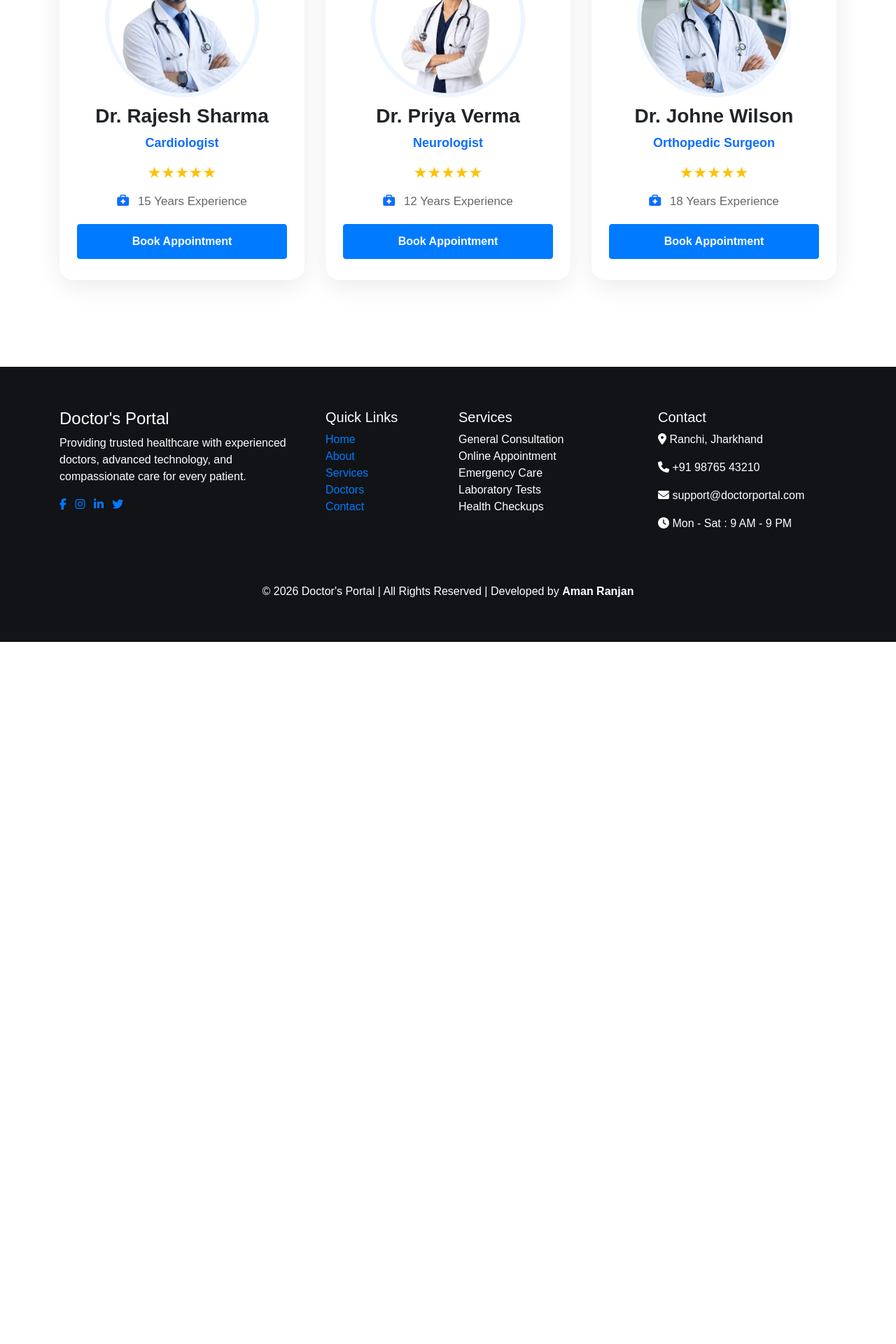
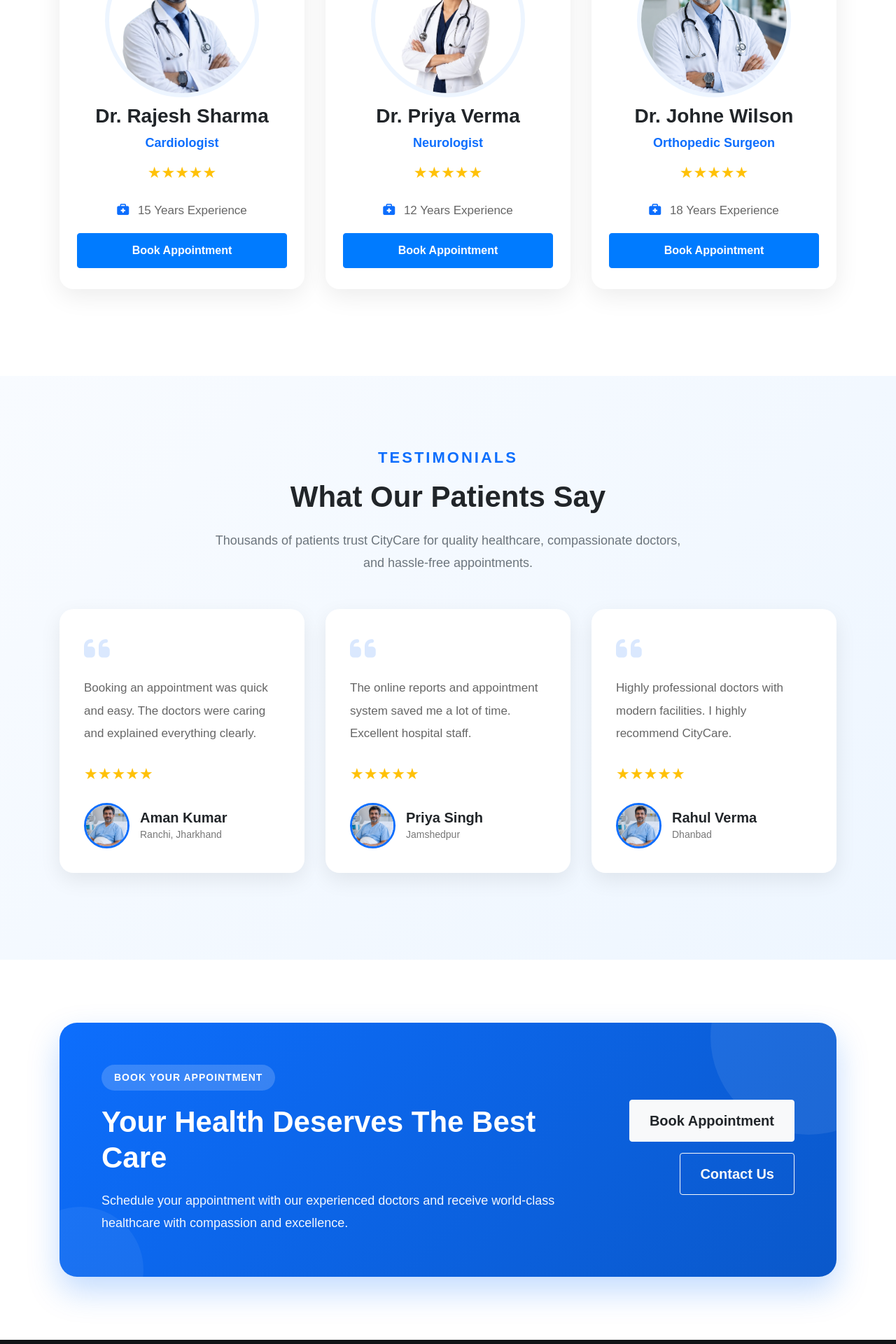
Before and after one commit to aman-ranjan-1/doctor-portal-django, a Django app: page / in a window 1280 px wide. Shown: the part 4160-6080 px from the top of the page at 70% size. Before the commit the page ends 5077 px from the top, so only its background shows below. Run offline with Django 5.2, Linux system fonts and the light colour scheme.

Commit message:
Added CTA and Testimonials in Home Page

```diff
--- a/home/urls.py
+++ b/home/urls.py
@@ -5,4 +5,5 @@ urlpatterns = [
     path("", views.home, name="home"),
     path("about/", views.about, name="about"),
     path("services/", views.services, name="services"),
+    path("contact/", views.contact, name="contact"),
 ]
--- a/home/views.py
+++ b/home/views.py
@@ -9,3 +9,5 @@ def about(request):
 
 def services(request):
     return render(request, "home/services.html")
+def contact(request):
+    return render(request, "contact.html")
--- /dev/null
+++ b/static/css/home/cta.css
@@ -0,0 +1,177 @@
+/* ==========================================
+   CTA SECTION
+========================================== */
+
+.cta-section{
+
+    padding:90px 0;
+
+    background:#ffffff;
+
+}
+
+.cta-box{
+
+    background:linear-gradient(
+        135deg,
+        #0d6efd,
+        #0a58ca
+    );
+
+    color:#fff;
+
+    padding:60px;
+
+    border-radius:25px;
+
+    position:relative;
+
+    overflow:hidden;
+
+    box-shadow:0 20px 45px rgba(13,110,253,.25);
+
+}
+
+/* Decorative Circles */
+
+.cta-box::before{
+
+    content:"";
+
+    position:absolute;
+
+    width:280px;
+
+    height:280px;
+
+    background:rgba(255,255,255,.08);
+
+    border-radius:50%;
+
+    top:-120px;
+
+    right:-100px;
+
+}
+
+.cta-box::after{
+
+    content:"";
+
+    position:absolute;
+
+    width:180px;
+
+    height:180px;
+
+    background:rgba(255,255,255,.06);
+
+    border-radius:50%;
+
+    bottom:-80px;
+
+    left:-60px;
+
+}
+
+.cta-tag{
+
+    display:inline-block;
+
+    background:rgba(255,255,255,.18);
+
+    padding:8px 18px;
+
+    border-radius:30px;
+
+    font-size:14px;
+
+    font-weight:600;
+
+    letter-spacing:1px;
+
+    margin-bottom:20px;
+
+}
+
+.cta-box h2{
+
+    font-size:42px;
+
+    font-weight:700;
+
+    margin-bottom:20px;
+
+}
+
+.cta-box p{
+
+    font-size:18px;
+
+    line-height:1.8;
+
+    opacity:.95;
+
+    margin-bottom:0;
+
+}
+
+.cta-box .btn{
+
+    padding:14px 28px;
+
+    border-radius:30px;
+
+    font-weight:600;
+
+    transition:.3s;
+
+}
+
+.cta-box .btn:hover{
+
+    transform:translateY(-4px);
+
+}
+
+@media(max-width:992px){
+
+    .cta-box{
+
+        text-align:center;
+
+        padding:40px 30px;
+
+    }
+
+    .cta-box h2{
+
+        font-size:32px;
+
+    }
+
+}
+
+@media(max-width:768px){
+
+    .cta-section{
+
+        padding:70px 0;
+
+    }
+
+    .cta-box h2{
+
+        font-size:28px;
+
+    }
+
+    .cta-box .btn{
+
+        width:100%;
+
+        margin-bottom:15px;
+
+    }
+
+}
--- a/static/css/home/testimonials.css
+++ b/static/css/home/testimonials.css
@@ -0,0 +1,119 @@
+/* ==========================================
+   Testimonials Section
+========================================== */
+
+.testimonials-section{
+
+    padding:100px 0;
+
+    background:linear-gradient(135deg,#f8fbff,#eef6ff);
+
+}
+
+.testimonial-card{
+
+    background:#fff;
+
+    border-radius:20px;
+
+    padding:35px;
+
+    box-shadow:0 10px 30px rgba(0,0,0,.08);
+
+    transition:.4s;
+
+    height:100%;
+
+}
+
+.testimonial-card:hover{
+
+    transform:translateY(-10px);
+
+    box-shadow:0 20px 45px rgba(13,110,253,.18);
+
+}
+
+.quote-icon{
+
+    font-size:42px;
+
+    color:#0d6efd;
+
+    opacity:.15;
+
+    margin-bottom:20px;
+
+}
+
+.review{
+
+    color:#666;
+
+    line-height:1.9;
+
+    font-size:17px;
+
+    margin-bottom:25px;
+
+}
+
+.rating{
+
+    color:#ffc107;
+
+    font-size:22px;
+
+    margin-bottom:25px;
+
+}
+
+.patient-info{
+
+    display:flex;
+
+    align-items:center;
+
+}
+
+.patient-info img{
+
+    width:65px;
+
+    height:65px;
+
+    border-radius:50%;
+
+    object-fit:cover;
+
+    margin-right:15px;
+
+    border:3px solid #0d6efd;
+
+}
+
+.patient-info h5{
+
+    margin:0;
+
+    font-weight:700;
+
+}
+
+.patient-info span{
+
+    color:#777;
+
+    font-size:14px;
+
+}
+
+@media(max-width:768px){
+
+    .testimonials-section{
+
+        padding:70px 0;
+
+    }
+
+}
--- a/static/css/style.css
+++ b/static/css/style.css
@@ -8,6 +8,7 @@
 @import url("home/whychoose.css");
 @import url("home/doctors.css");
 @import url("home/testimonials.css");
+@import url("home/cta.css");
 @import url("home/contact.css");
 @import url("accounts/login.css");
 @import url("accounts/register.css");
--- a/templates/accounts/login.html
+++ b/templates/accounts/login.html
@@ -20,7 +20,7 @@
                         <h2 class="text-primary mt-3">Welcome Back</h2>
 
                         <p class="text-white">
-                            Sign in to continue to Doctor Portal
+                            Sign in to continue to CityCare's Portal
                         </p>
 
                     </div>
--- a/templates/accounts/register.html
+++ b/templates/accounts/register.html
@@ -17,10 +17,10 @@
 
                         <i class="fa-solid fa-user-gear register-icon"></i>
 
-                        <h2 class="mt-3">Create Account</h2>
+                        <h2 class="text-primary mt-3">Create Account</h2>
 
                         <p class="text-muted">
-                            Join Doctor Portal and manage your healthcare easily.
+                            Join CityCare and manage your healthcare easily.
                         </p>
 
                     </div>
--- a/templates/home/index.html
+++ b/templates/home/index.html
@@ -778,4 +778,221 @@
     </div>
 
 </section>
+<!-- ========================================= -->
+<!-- Testimonials Section -->
+<!-- ========================================= -->
+
+<section class="testimonials-section">
+
+    <div class="container">
+
+        <!-- Section Heading -->
+
+        <div class="text-center mb-5">
+
+            <span class="section-tag">
+                TESTIMONIALS
+            </span>
+
+            <h2 class="section-title">
+                What Our Patients Say
+            </h2>
+
+            <p class="section-description">
+
+                Thousands of patients trust CityCare for quality healthcare,
+                compassionate doctors, and hassle-free appointments.
+
+            </p>
+
+        </div>
+
+        <div class="row">
+
+            <!-- Testimonial 1 -->
+
+            <div class="col-lg-4 col-md-6 mb-4">
+
+                <div class="testimonial-card">
+
+                    <i class="fas fa-quote-left quote-icon"></i>
+
+                    <p class="review">
+
+                        Booking an appointment was quick and easy.
+                        The doctors were caring and explained everything clearly.
+
+                    </p>
+
+                    <div class="rating">
+
+                        ★★★★★
+
+                    </div>
+
+                    <div class="patient-info">
+
+                        <img src="{% static 'images/patients/patient.png' %}" alt="Patient">
+
+                        <div>
+
+                            <h5>Aman Kumar</h5>
+
+                            <span>Ranchi, Jharkhand</span>
+
+                        </div>
+
+                    </div>
+
+                </div>
+
+            </div>
+
+            <!-- Testimonial 2 -->
+
+            <div class="col-lg-4 col-md-6 mb-4">
+
+                <div class="testimonial-card">
+
+                    <i class="fas fa-quote-left quote-icon"></i>
+
+                    <p class="review">
+
+                        The online reports and appointment system saved me a lot of time.
+                        Excellent hospital staff.
+
+                    </p>
+
+                    <div class="rating">
+
+                        ★★★★★
+
+                    </div>
+
+                    <div class="patient-info">
+
+                        <img src="{% static 'images/patients/patient.png' %}" alt="Patient">
+
+                        <div>
+
+                            <h5>Priya Singh</h5>
+
+                            <span>Jamshedpur</span>
+
+                        </div>
+
+                    </div>
+
+                </div>
+
+            </div>
+
+            <!-- Testimonial 3 -->
+
+            <div class="col-lg-4 col-md-6 mb-4">
+
+                <div class="testimonial-card">
+
+                    <i class="fas fa-quote-left quote-icon"></i>
+
+                    <p class="review">
+
+                        Highly professional doctors with modern facilities.
+                        I highly recommend CityCare.
+
+                    </p>
+
+                    <div class="rating">
+
+                        ★★★★★
+
+                    </div>
+
+                    <div class="patient-info">
+
+                        <img src="{% static 'images/patients/patient.png' %}" alt="Patient">
+
+                        <div>
+
+                            <h5>Rahul Verma</h5>
+
+                            <span>Dhanbad</span>
+
+                        </div>
+
+                    </div>
+
+                </div>
+
+            </div>
+
+        </div>
+
+    </div>
+
+</section>
+<!-- ========================================= -->
+<!-- Call To Action -->
+<!-- ========================================= -->
+
+<section class="cta-section">
+
+    <div class="container">
+
+        <div class="cta-box">
+
+            <div class="row align-items-center">
+
+                <!-- Left -->
+
+                <div class="col-lg-8">
+
+                    <span class="cta-tag">
+
+                        BOOK YOUR APPOINTMENT
+
+                    </span>
+
+                    <h2>
+
+                        Your Health Deserves The Best Care
+
+                    </h2>
+
+                    <p>
+
+                        Schedule your appointment with our experienced doctors and
+                        receive world-class healthcare with compassion and excellence.
+
+                    </p>
+
+                </div>
+
+                <!-- Right -->
+
+                <div class="col-lg-4 text-lg-right text-center">
+
+                    <a href="{% url 'book_appointment' %}"
+                       class="btn btn-light rounded btn-lg  mb-2">
+
+                        Book Appointment
+
+                    </a>
+
+                    <a href="{% url 'contact' %}"
+                       class="btn btn-outline-light rounded mt-2 btn-lg mb-2">
+
+                        Contact Us
+
+                    </a>
+
+                </div>
+
+            </div>
+
+        </div>
+
+    </div>
+
+</section>
 {% endblock %}
--- a/templates/includes/footer.html
+++ b/templates/includes/footer.html
@@ -6,7 +6,7 @@
 
             <!-- About -->
             <div class="col-lg-4 col-md-6 mb-4">
-                <h4>Doctor's Portal</h4>
+                <h4>CityCare Hospital</h4>
 
                 <p>
                     Providing trusted healthcare with experienced doctors,
--- a/templates/includes/navbar.html
+++ b/templates/includes/navbar.html
@@ -4,7 +4,7 @@
 
         <!-- Logo -->
         <a class="navbar-brand font-weight-bold text-primary" href="{% url 'home' %}">
-            <i class="fas fa-user-md mr-2"></i>Doctor's Portal
+            <i class="fas fa-user-md mr-2"></i>CityCare Hospital
         </a>
 
         <!-- Mobile Toggle -->
```
Also changed, not shown: static/images/patients/patient.png (added).
